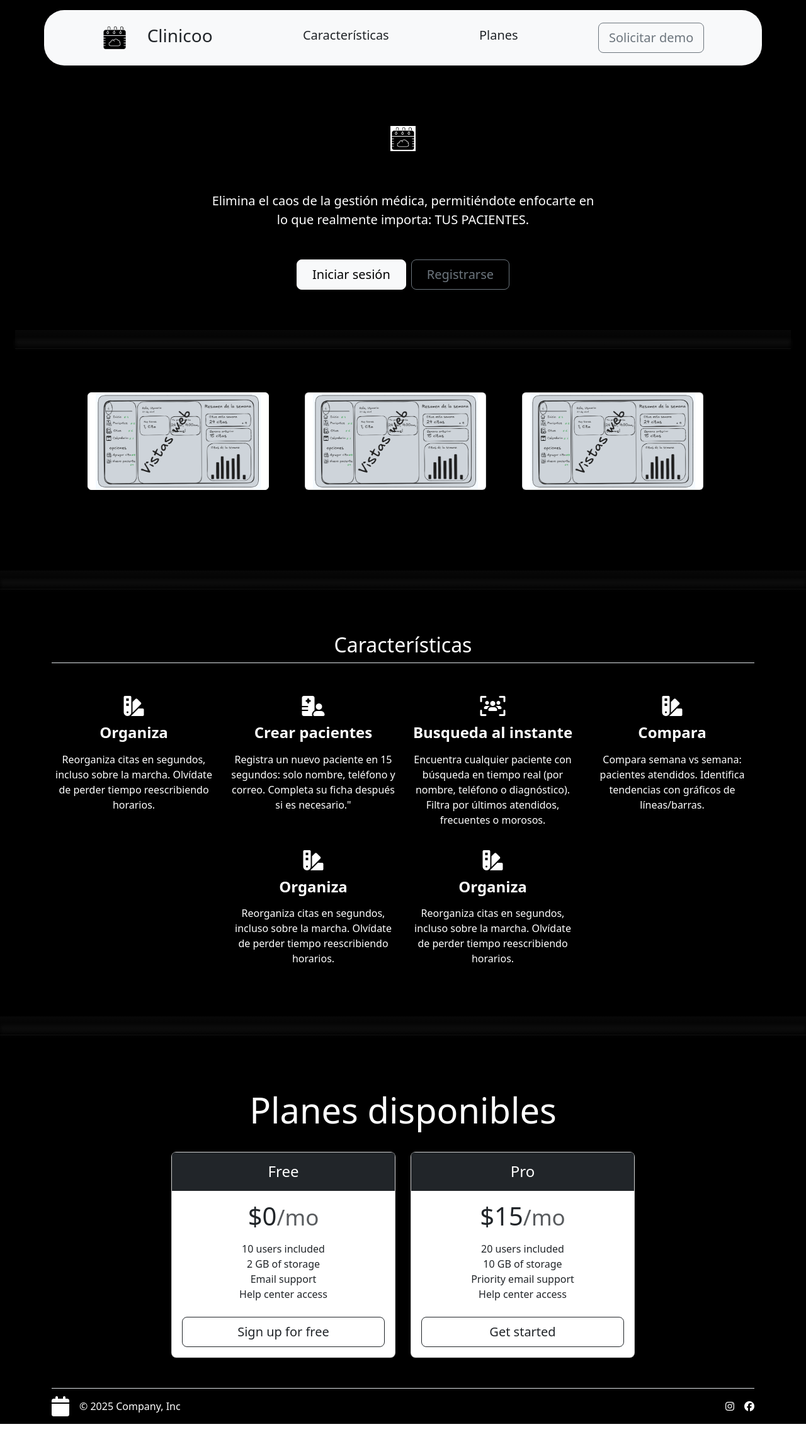
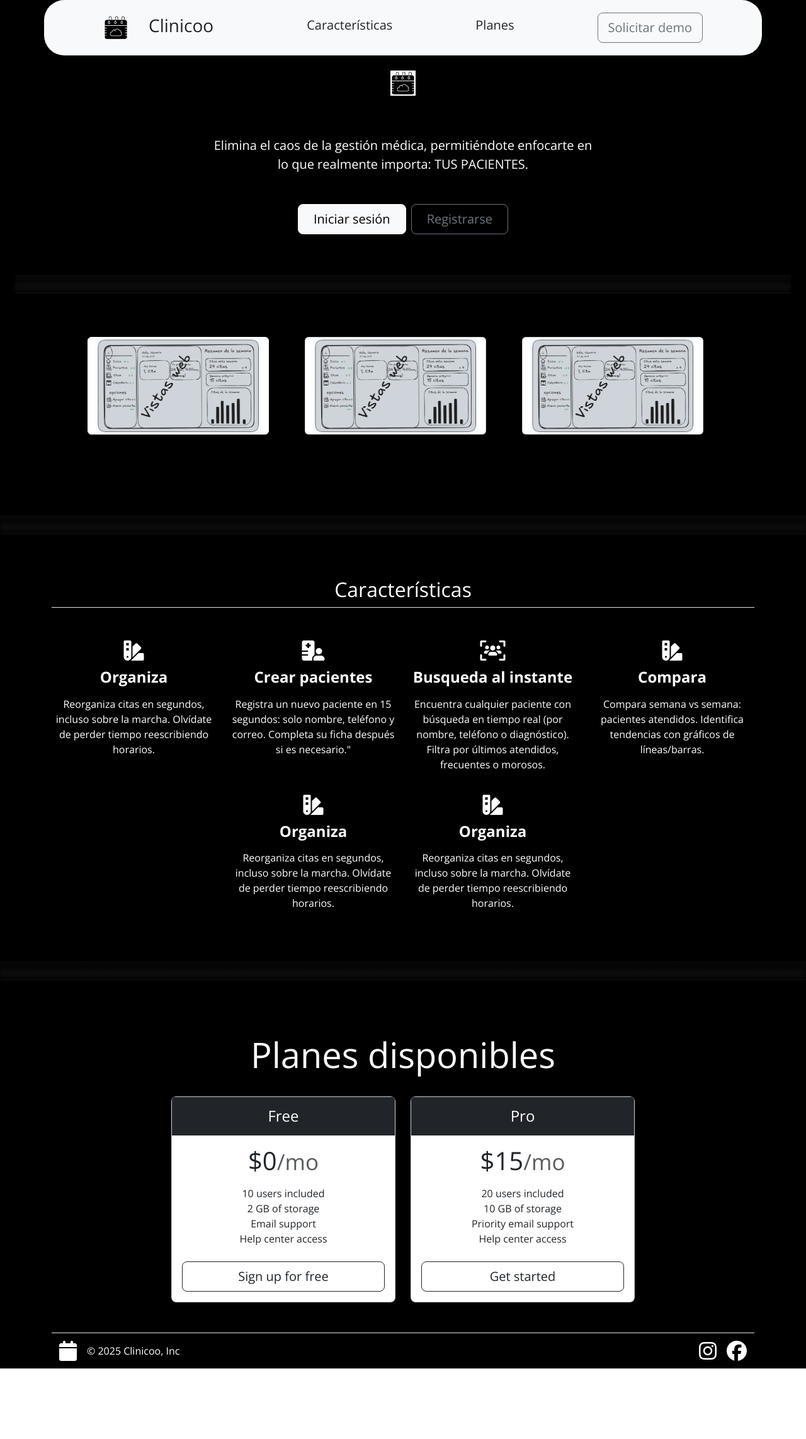
Before and after one commit to 4GeeksAcademy/proyectoFinalCitasMedicas, a React app: page /landingN1 in a window 1280 px wide. Shown: the whole page at 63% size. After the commit the page ends 2197 px from the top, so only its background shows below. Built offline with nearby package versions, Linux system fonts and the light colour scheme; no server answers.

Commit message:
Terminado :tada:

```diff
--- a/index.html
+++ b/index.html
@@ -6,6 +6,12 @@
     <link href="https://cdn.jsdelivr.net/npm/bootstrap@5.3.2/dist/css/bootstrap.min.css" rel="stylesheet" integrity="sha384-T3c6CoIi6uLrA9TneNEoa7RxnatzjcDSCmG1MXxSR1GAsXEV/Dwwykc2MPK8M2HN" crossorigin="anonymous">
     <link rel="stylesheet" href="https://cdnjs.cloudflare.com/ajax/libs/font-awesome/6.5.2/css/all.min.css" integrity="sha512-SnH5WK+bZxgPHs44uWIX+LLJAJ9/2PkPKZ5QiAj6Ta86w+fsb2TkcmfRyVX3pBnMFcV7oQPJkl9QevSCWr3W6A==" crossorigin="anonymous" referrerpolicy="no-referrer" />
     <meta name="viewport" content="width=device-width, initial-scale=1.0" />
+
+    <!-- fuentes -->
+     <link rel="preconnect" href="https://fonts.googleapis.com">
+    <link rel="preconnect" href="https://fonts.gstatic.com" crossorigin>
+    <link href="https://fonts.googleapis.com/css2?family=Open+Sans:wght@400;600;700&display=swap" rel="stylesheet">
+
     <title>Clinicoo</title>
   </head>
   <body >
--- a/src/front/components/Footer.jsx
+++ b/src/front/components/Footer.jsx
@@ -1,9 +1,9 @@
 export const Footer = () => (
 
-	<footer className="d-flex flex-wrap justify-content-between align-items-center py-3 my-4 border-top ">
+	<footer className="container d-flex flex-wrap justify-content-between align-items-center py-3 my-4 border-top ">
 		<div className="col-md-4 d-flex align-items-center">
 			<i class="fa-solid fa-calendar text-white fa-2xl"></i>
-			<span className="mb-3 mb-md-0 text-white ms-3">© 2025 Company, Inc</span>
+			<span className="mb-3 mb-md-0 text-white ms-3">© 2025 Clinicoo, Inc</span>
 		</div>
 		<div>
 
@@ -11,12 +11,12 @@
 			<ul className="nav col-md-4 justify-content-end list-unstyled d-flex">
 				<li className="ms-3">
 					<a className="text-body-secondary"aria-label="Instagram">
-						<i class="fa-brands fa-instagram fa-bounce text-white"></i>
+						<i class="fa-brands fa-instagram fa-bounce fa-2xl text-white"></i>
 					</a>
 				</li>
 				<li className="ms-3">
 					<a className="text-body-secondary" aria-label="Facebook">
-						<i class="fa-brands fa-facebook fa-bounce text-white"></i>
+						<i class="fa-brands fa-facebook fa-bounce fa-2xl text-white"></i>
 					</a>
 				</li>
 			</ul>
--- a/src/front/components/Navbar.jsx
+++ b/src/front/components/Navbar.jsx
@@ -4,18 +4,18 @@
 
 	return (
 		<div className="pt-3">
-			<nav className="navbar bg-body-tertiary container rounded-5 ">
+			<nav className="navbar navbar-expand-lg bg-body-tertiary container rounded-5 fixed-top">
 				<div className="container-fluid justify-content-around">
 					<div className="d-flex ">
 						<img className="my-3 mx-3" src="/src/front/assets/img/calendar_5276602.png" alt="logoClinicoo" style={{ width: '40px', height: '40px' }} />
-						<h3 className="d-flex my-3 mx-3">Clinicoo</h3>
+						<h3 className="d-flex my-3 mx-3 ">Clinicoo</h3>
 					</div>
 
-					<h5 className="me-3">
-						<a className="nav-link active" aria-current="caracteristicas" href="#">Características</a>
+					<h5 className="">
+						<a className="nav-link active" aria-current="caracteristicas" href="#caracteristicas">Características</a>
 					</h5>
 					<h5 className="">
-						<a className="nav-link active" aria-current="planes" href="#">Planes</a>
+						<a className="nav-link active" aria-current="planes" href="#planes">Planes</a>
 					</h5>
 
 					<button className="btn btn-lg btn-outline-secondary rounded-3 me-3" type="button">
--- a/src/front/index.css
+++ b/src/front/index.css
@@ -0,0 +1,3 @@
+body {
+    font-family: 'Open Sans', sans-serif;
+}
--- a/src/front/pages/LandingN1.jsx
+++ b/src/front/pages/LandingN1.jsx
@@ -75,7 +75,7 @@
 
 
             <div className="container text-white">
-                <h2 className="pb-2 border-bottom text-center">Características</h2>
+                <h2 id="caracteristicas" className="pb-2 border-bottom text-center">Características</h2>
                 <div className="row row-cols-1 row-cols-sm-2 row-cols-md-3 row-cols-lg-4 g-4 justify-content-center pt-5 text-center w-auto h-auto">
 
                     <div className="d-flex flex-column">
@@ -167,8 +167,8 @@
 
             <div className="container">
 
-                <div className=" pricing-header p-3 pb-md-4 mx-auto text-center ">
-                    <h1 className="display-4 fw-normal text-white">
+                <div  className=" pricing-header p-3 pb-md-4 mx-auto text-center ">
+                    <h1 id="planes" className="display-4 fw-normal text-white">
                         Planes disponibles
                     </h1>
                 </div>
```
